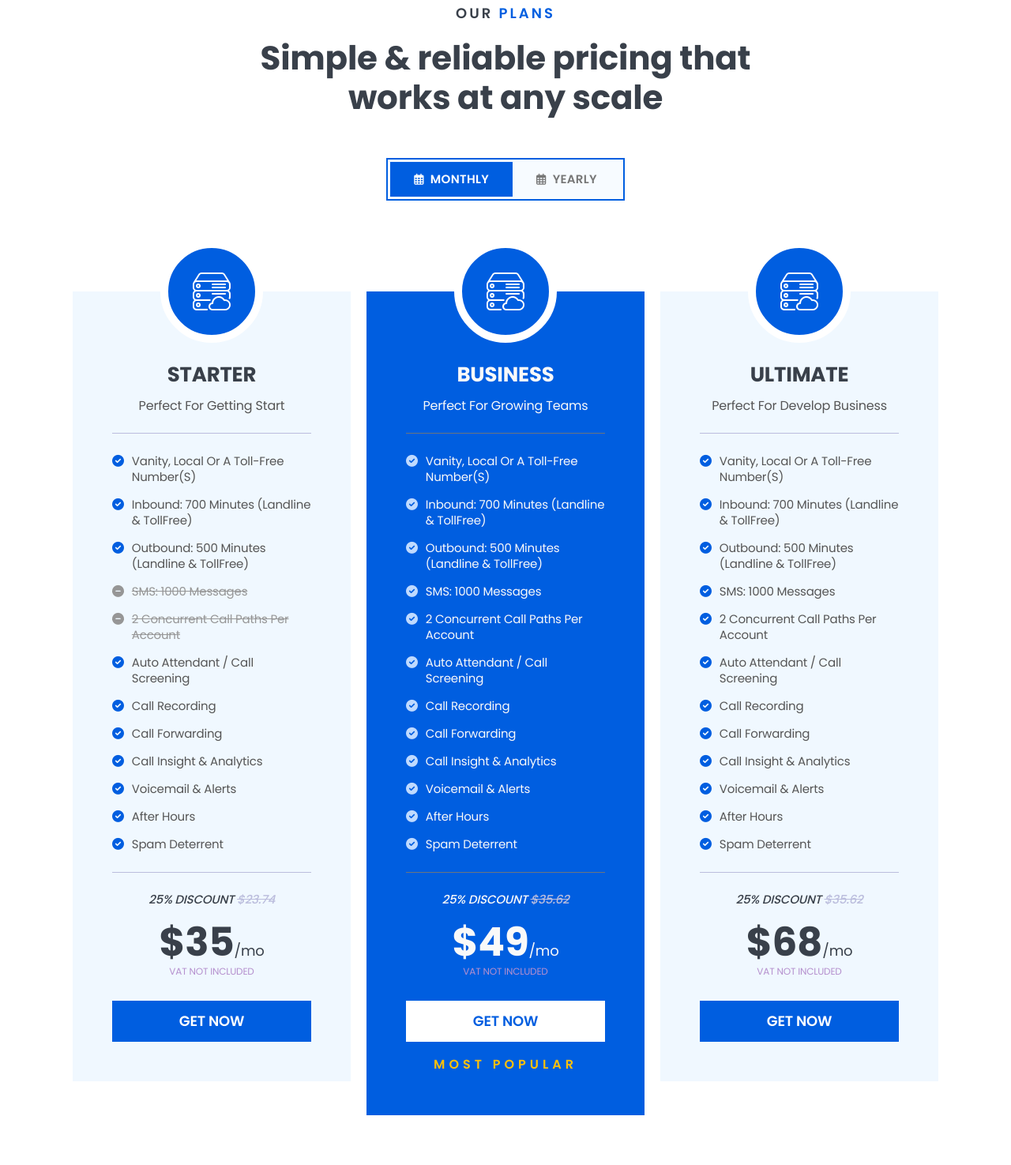
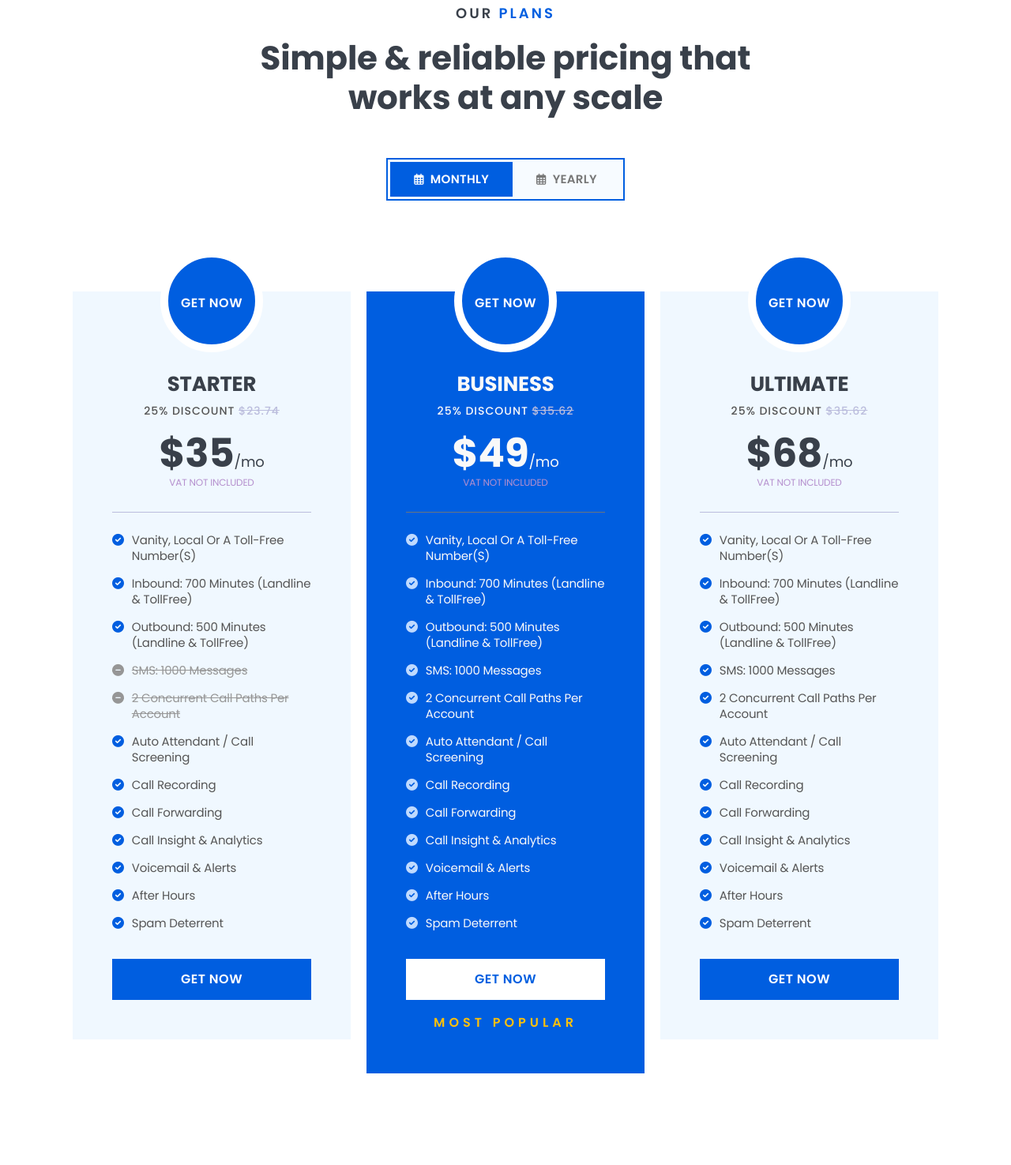
Before and after one commit to mironhasan/fiverr-voyceadmins, a plain HTML site: page pricing.html in a window 1280 px wide. Shown: the part 225-1700 px from the top of the page at 79% size. Drawn offline with Linux system fonts and the light colour scheme; files whose address does not match are found by name.

Commit message:
change pricing plan

```diff
--- a/pricing.html
+++ b/pricing.html
@@ -139,9 +139,11 @@
                 <div class="tab-pane fade show active" id="monthly">
                     <div class="price-slider slider-arrow">
                         <div class="price-card">
-                            <i class="flaticon-servers"></i>
+                            <a class="round-link" href="#">get now</a>
                             <h3>starter</h3>
-                            <p>Perfect for getting start</p>
+                            <h4>25% discount <del>$23.74</del></h4>
+                            <h5>$35<sub>/mo</sub></h5>
+                            <h6>vat not included</h6>
                             <ul>
                                 <li><span>Vanity, Local or a Toll-Free Number(S)</span></li>
                                 <li><span>Inbound: 700 Minutes (Landline & TollFree)</span></li>
@@ -156,15 +158,14 @@
                                 <li><span>After Hours</span></li>
                                 <li><span>Spam Deterrent</span></li>
                             </ul>
-                            <h4>25% discount <del>$23.74</del></h4>
-                            <h5>$35<sub>/mo</sub></h5>
-                            <h6>vat not included</h6>
-                            <a href="#">get now</a>
+                            <a class="full-link" href="#">get now</a>
                         </div>
                         <div class="price-card active">
-                            <i class="flaticon-servers"></i>
+                            <a class="round-link" href="#">get now</a>
                             <h3>business</h3>
-                            <p>Perfect for growing teams</p>
+                            <h4>25% discount <del>$35.62</del></h4>
+                            <h5>$49<sub>/mo</sub></h5>
+                            <h6>vat not included</h6>
                             <ul>
                                 <li><span>Vanity, Local or a Toll-Free Number(S)</span></li>
                                 <li><span>Inbound: 700 Minutes (Landline & TollFree)</span></li>
@@ -179,16 +180,15 @@
                                 <li><span>After Hours</span></li>
                                 <li><span>Spam Deterrent</span></li>
                             </ul>
-                            <h4>25% discount <del>$35.62</del></h4>
-                            <h5>$49<sub>/mo</sub></h5>
-                            <h6>vat not included</h6>
-                            <a href="#">get now</a>
+                            <a class="full-link" href="#">get now</a>
                             <small>most popular</small>
                         </div>
                         <div class="price-card">
-                            <i class="flaticon-servers"></i>
+                            <a class="round-link" href="#">get now</a>
                             <h3>ultimate</h3>
-                            <p>Perfect for develop business</p>
+                            <h4>25% discount <del>$35.62</del></h4>
+                            <h5>$68<sub>/mo</sub></h5>
+                            <h6>vat not included</h6>
                             <ul>
                                 <li><span>Vanity, Local or a Toll-Free Number(S)</span></li>
                                 <li><span>Inbound: 700 Minutes (Landline & TollFree)</span></li>
@@ -203,19 +203,18 @@
                                 <li><span>After Hours</span></li>
                                 <li><span>Spam Deterrent</span></li>
                             </ul>
-                            <h4>25% discount <del>$35.62</del></h4>
-                            <h5>$68<sub>/mo</sub></h5>
-                            <h6>vat not included</h6>
-                            <a href="#">get now</a>
+                            <a class="full-link" href="#">get now</a>
                         </div>
                     </div>
                 </div>
                 <div class="tab-pane fade" id="yearly">
                     <div class="price-slider slider-arrow">
                         <div class="price-card">
-                            <i class="flaticon-servers"></i>
+                            <a class="round-link" href="#">get now</a>
                             <h3>starter</h3>
-                            <p>Perfect for getting start</p>
+                            <h4>25% discount <del>$23.74</del></h4>
+                            <h5>$135<sub>/yr</sub></h5>
+                            <h6>vat not included</h6>
                             <ul>
                                 <li><span>Vanity, Local or a Toll-Free Number(S)</span></li>
                                 <li><span>Inbound: 700 Minutes (Landline & TollFree)</span></li>
@@ -230,15 +229,14 @@
                                 <li><span>After Hours</span></li>
                                 <li><span>Spam Deterrent</span></li>
                             </ul>
-                            <h4>25% discount <del>$23.74</del></h4>
-                            <h5>$135<sub>/yr</sub></h5>
-                            <h6>vat not included</h6>
-                            <a href="#">get now</a>
+                            <a class="full-link" href="#">get now</a>
                         </div>
                         <div class="price-card active">
-                            <i class="flaticon-servers"></i>
+                            <a class="round-link" href="#">get now</a>
                             <h3>business</h3>
-                            <p>Perfect for growing team</p>
+                            <h4>25% discount <del>$35.62</del></h4>
+                            <h5>$249<sub>/yr</sub></h5>
+                            <h6>vat not included</h6>
                             <ul>
                                 <li><span>Vanity, Local or a Toll-Free Number(S)</span></li>
                                 <li><span>Inbound: 700 Minutes (Landline & TollFree)</span></li>
@@ -253,16 +251,15 @@
                                 <li><span>After Hours</span></li>
                                 <li><span>Spam Deterrent</span></li>
                             </ul>
-                            <h4>25% discount <del>$35.62</del></h4>
-                            <h5>$249<sub>/yr</sub></h5>
-                            <h6>vat not included</h6>
-                            <a href="#">get now</a>
+                            <a class="full-link" href="#">get now</a>
                             <small>most popular</small>
                         </div>
                         <div class="price-card">
-                            <i class="flaticon-servers"></i>
+                            <a class="round-link" href="#">get now</a>
                             <h3>ultimate</h3>
-                            <p>Perfect for develop business</p>
+                            <h4>25% discount <del>$35.62</del></h4>
+                            <h5>$368<sub>/yr</sub></h5>
+                            <h6>vat not included</h6>
                             <ul>
                                 <li><span>Vanity, Local or a Toll-Free Number(S)</span></li>
                                 <li><span>Inbound: 700 Minutes (Landline & TollFree)</span></li>
@@ -277,10 +274,7 @@
                                 <li><span>After Hours</span></li>
                                 <li><span>Spam Deterrent</span></li>
                             </ul>
-                            <h4>25% discount <del>$35.62</del></h4>
-                            <h5>$368<sub>/yr</sub></h5>
-                            <h6>vat not included</h6>
-                            <a href="#">get now</a>
+                            <a class="full-link" href="#">get now</a>
                         </div>
                     </div>
                 </div>
--- a/sass/3-elements/_price-card.scss
+++ b/sass/3-elements/_price-card.scss
@@ -7,11 +7,14 @@
     background: var(--focus);
     text-align: center;
 
-    i {
+    .round-link {
         width: 130px;
         height: 130px;
-        font-size: 48px;
-        line-height: 125px;
+        line-height: 115px;
+        font-size: 16px;
+        font-weight: 600;
+        text-transform: uppercase;
+        letter-spacing: 0.5px;
         border-radius: 50%;
         margin-top: -65px;
         margin-bottom: 25px;
@@ -38,9 +41,8 @@
     ul {
         text-align: left;
         padding: 10px 0px;
-        margin: 0 auto 25px;
+        margin: 0 auto 10px;
         border-top: 1px solid var(--light);
-        border-bottom: 1px solid var(--light);
 
         li {
             font-size: 15px;
@@ -102,11 +104,12 @@
     }
 
     h4 {
-        font-size: 15px;
+        font-size: 14px;
         font-weight: 500;
         margin-bottom: 15px;
-        font-style: italic;
+        letter-spacing: 1px;
         text-transform: uppercase;
+        color: var(--text);
 
         del {
             color: var(--light);
@@ -132,9 +135,11 @@
         text-transform: uppercase;
     }
 
-    a {
+    .full-link {
         width: 100%;
+        font-size: 16px;
         font-weight: 600;
+        letter-spacing: 0.5px;
         padding: 12px 0px;
         text-align: center;
         text-transform: uppercase;
@@ -190,7 +195,7 @@
         }
     }
 
-    a {
+    .full-link {
         color: var(--primary);
         background: var(--white);
     }
```
Also changed, not shown: css/main.css, css/main.min.css.
